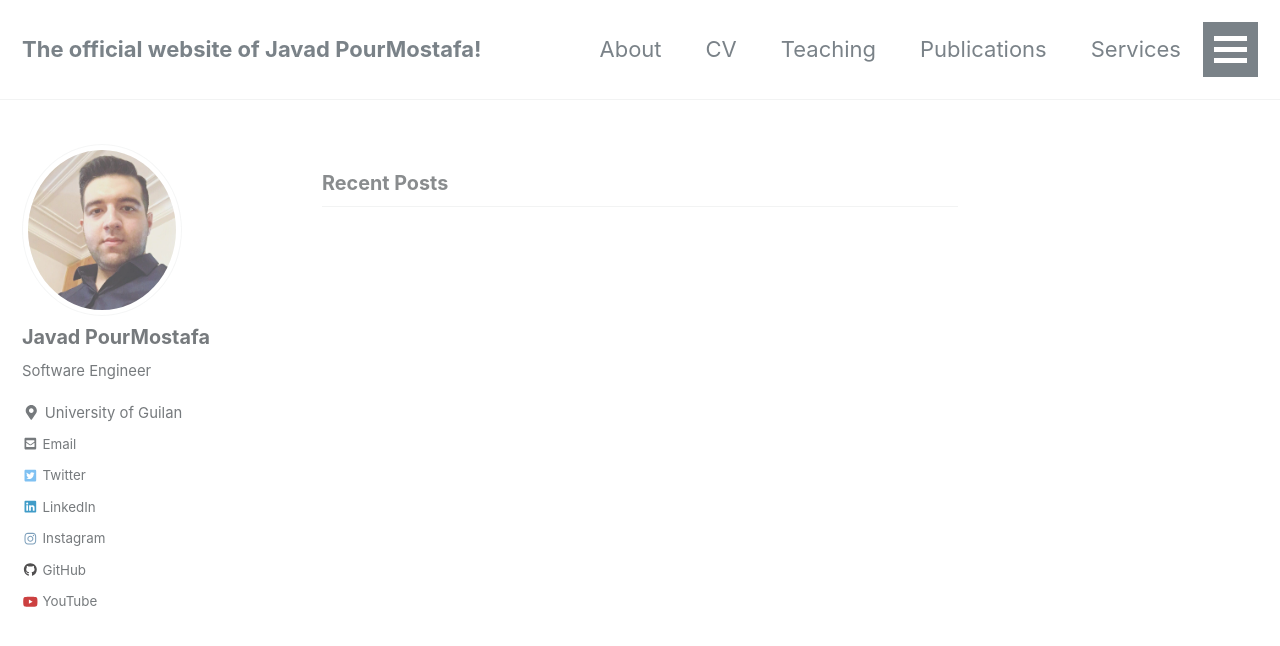
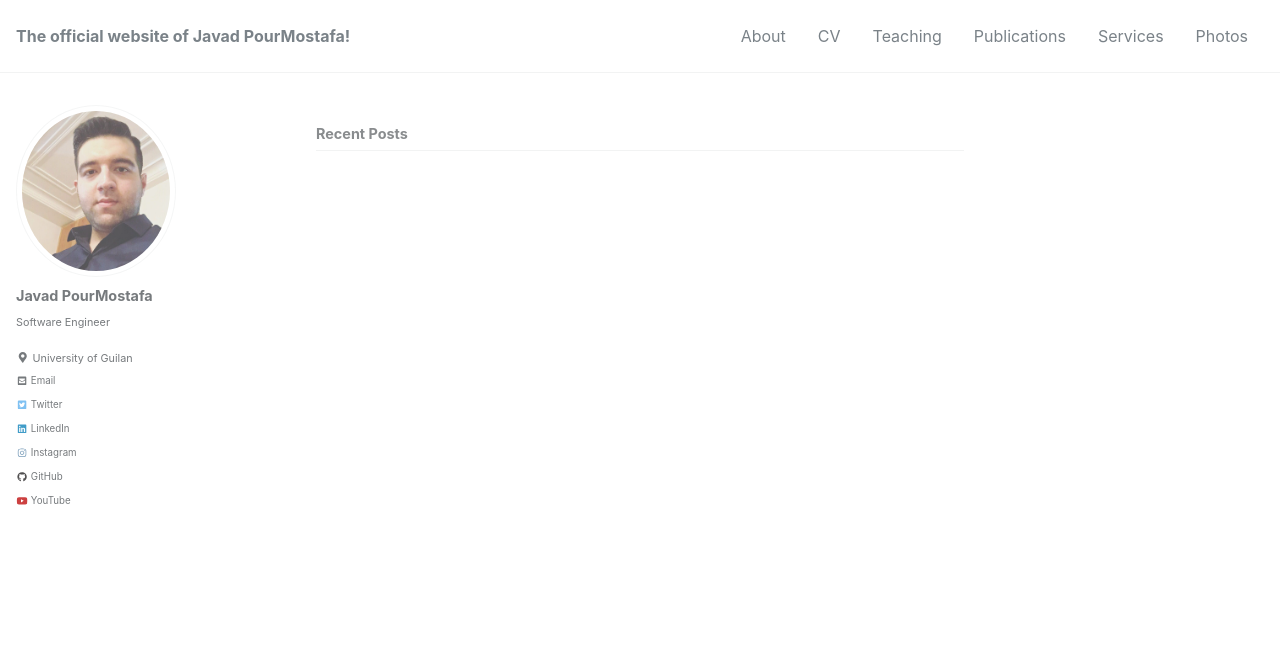
Before and after one commit to JoyeBright/JoyeBright.github.io, a Jekyll site: the page built from index.html, in a window 1280 px wide and 900 px high. Shown: the top 646 px of the window. Built offline with Jekyll 4.4.1, drawn with Linux system fonts in a browser that asks for light colours; nearby versions of some CDN libraries; the list of posts is cut into pages by our own code.

Commit message:
change the font size

```diff
--- a/assets/css/main.scss
+++ b/assets/css/main.scss
@@ -6,3 +6,7 @@
 
 @import "minimal-mistakes/skins/{{ site.minimal_mistakes_skin | default: 'default' }}"; // skin
 @import "minimal-mistakes"; // main partials
+//Override css
+html{
+  font-size: 16px;
+}
```
